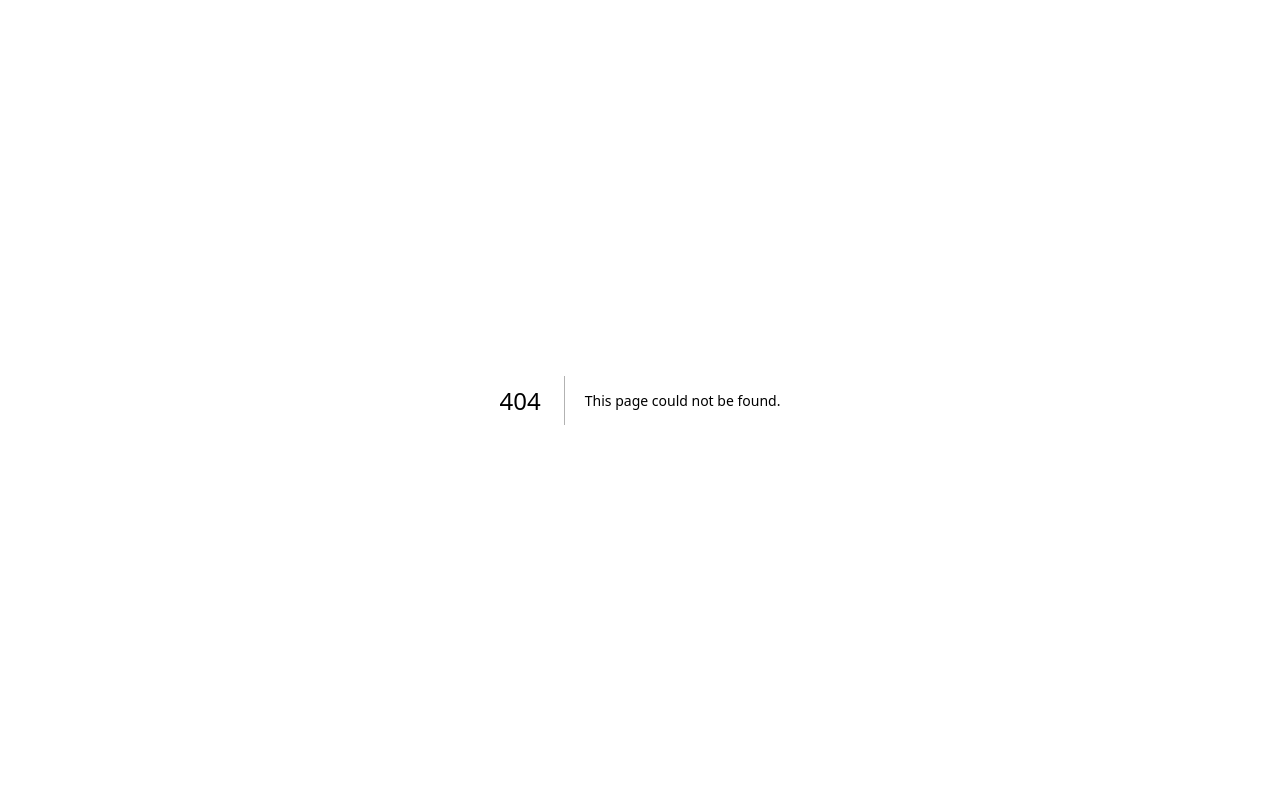
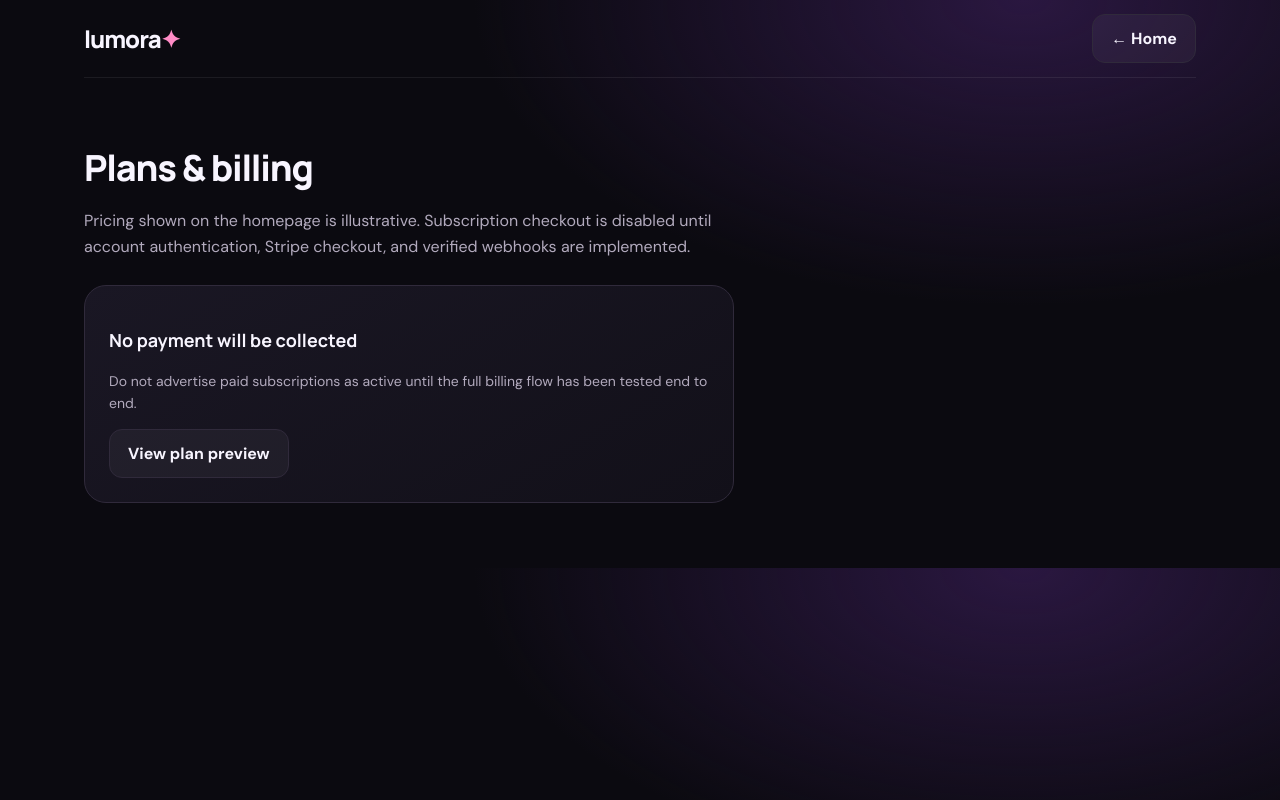
Before and after one commit to Snot22/Snot22, a Next.js app: page /billing in a window 1280 px wide. Before the commit this address had no page. Built offline with nearby package versions, Linux system fonts and the light colour scheme.

Commit message:
Add Lumora scaffold: src/app/billing/page.tsx

```diff
--- /dev/null
+++ b/src/app/billing/page.tsx
@@ -0,0 +1,4 @@
+import Link from "next/link";
+export default function BillingPage() {
+ return <main className="wrap"><header className="nav"><Link href="/" className="logo">lumora<span>✦</span></Link><Link href="/" className="btn secondary">← Home</Link></header><section className="section"><h2>Plans & billing</h2><p className="sub">Pricing shown on the homepage is illustrative. Subscription checkout is disabled until account authentication, Stripe checkout, and verified webhooks are implemented.</p><div className="card" style={{marginTop:24,maxWidth:650}}><h3>No payment will be collected</h3><p>Do not advertise paid subscriptions as active until the full billing flow has been tested end to end.</p><Link className="btn secondary" href="/#plans">View plan preview</Link></div></section></main>;
+}
```
